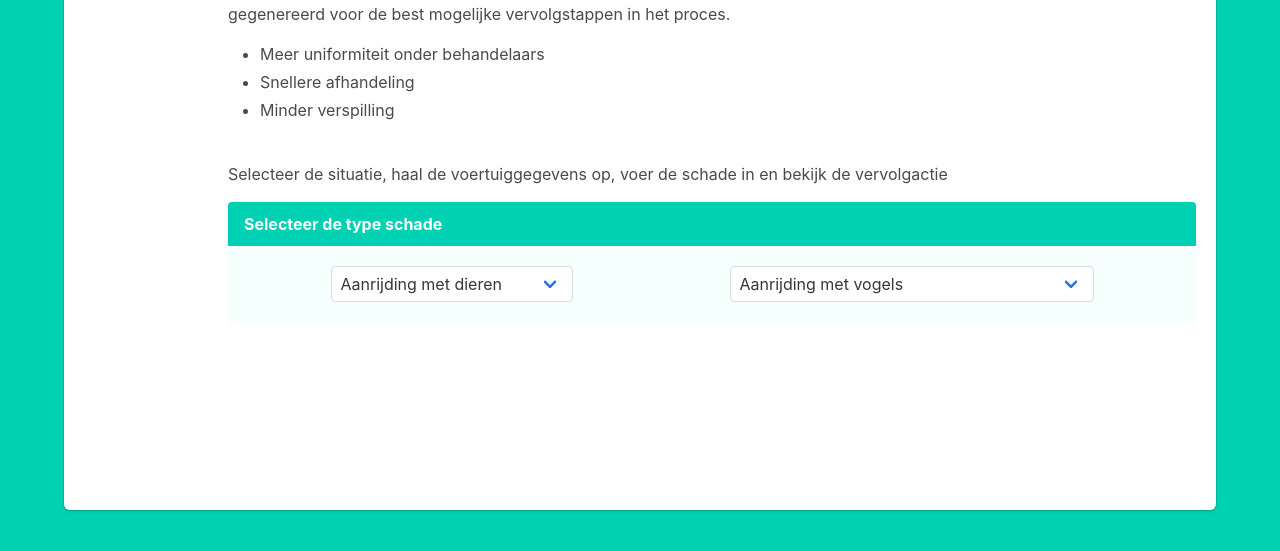
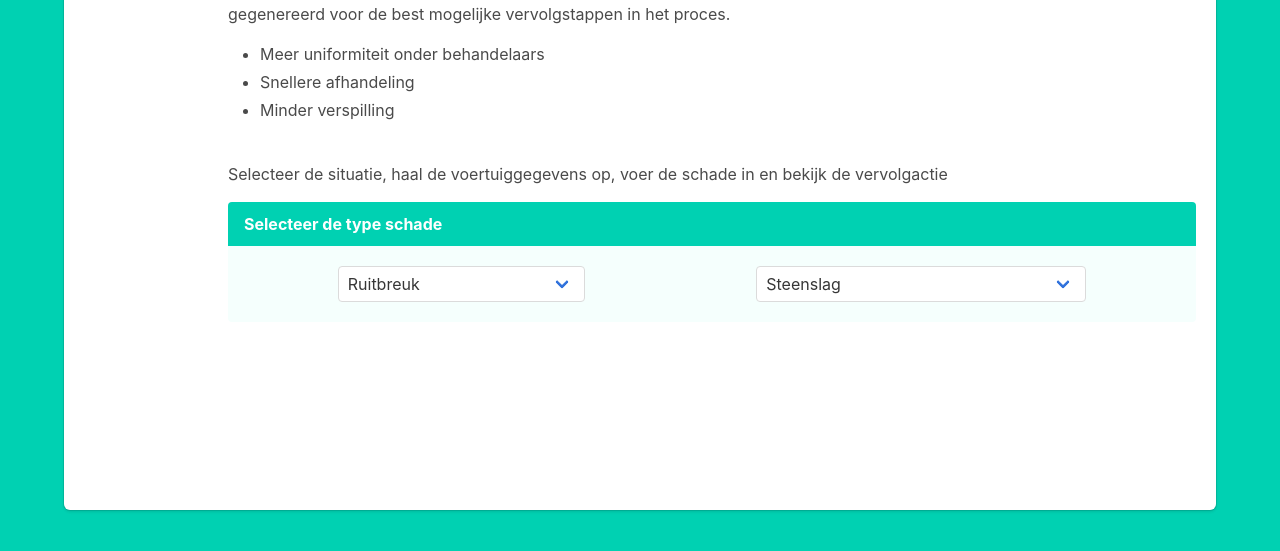
Before and after one commit to buskensr/pocsite, a plain HTML site: page index.html in a window 1280 px wide. Shown: the part 253-804 px from the top of the page. Drawn offline with nearby package versions, Linux system fonts and the light colour scheme.

Commit message:
Update index.html

```diff
--- a/index.html
+++ b/index.html
@@ -106,12 +106,11 @@
                                                                     <div class="control is-centered">
                                                                       <div class="select">
                                                                         <select id=TYPESCHADE>
-                                                                          <option>Aanrijding met dieren</option>
-                                                                          <option>Brand</option>
+                                                                            <option>Ruitbreuk</option>
+
                                                                           <option>Eenzijdig ongeval</option>
-                                                                          <option>Inbraak</option>
-                                                                          <option>Storm Natuur</option>
-                                                                          <option>Van buitenkomend onheil</option>
+
+                                                                       <option>Aanrijding met tegenpartij</option>
                                                                         </select>
                                                                       </div>
                                                                     </div>
@@ -124,49 +123,10 @@
                                                                     <div class="control is-centered">
                                                                       <div class="select">
                                                                         <select>
-                                                                                <option>Aanrijding met vogels </option>
-                                                                                <option>Artikel 185 WVW </option>
-                                                                                <option>Loslopend dier of vogel </option>
-                                                                                <option>Overstekend dier</option>
-                                                                                <option>Rampen </option>
-                                                                                <option>Blikseminslag </option>
-                                                                                <option>Eigen Gebrek</option>
-                                                                                <option>Kortsluiting  </option>
-                                                                                <option>Ontploffing </option>
-                                                                                <option>Overig / Vandalisme </option>
-                                                                                <option>Overslag naburige brand </option>
-                                                                                <option>Vandalisme</option>
-                                                                                <option>Zelfontbranding </option>
-                                                                                <option>Afvallende lading </option>
-                                                                                <option>Autoschade met WBF</option>
-                                                                                <option>Bekleding schade door transport gewond</option>
-                                                                                <option>Bevuild wegdek</option>
-                                                                                <option>Eenzijdig ongeval </option>
-                                                                                <option>Geen voorrang verleend</option>
-                                                                                <option>Instorten</option>
-                                                                                <option>Omslaan </option>
-                                                                                <option>Overig</option>
-                                                                                <option>Overig/onbekend </option>
-                                                                                <option>Parkeerschade </option>
-                                                                                <option>Pech  </option>
-                                                                                <option>Schroeischade </option>
-                                                                                <option>Storm </option>
-                                                                                <option>Te water raken</option>
-                                                                                <option>Vallend gesteente</option>
-                                                                                <option>Vallend vliegtuig </option>
-                                                                                <option>Van de weg raken</option>
-                                                                                <option>Diefstal partieel </option>
-                                                                                <option>Diefstal sleutels </option>
-                                                                                <option>Inbraak </option>
-                                                                                <option>Overig  </option>
-                                                                                <option>Verlies / Diefstal sleutels </option>
-                                                                                <option>Hagel </option>
-                                                                                <option>Overstroming </option>
-                                                                                <option>Rampen</option>
-                                                                                <option>Overig  </option>
-                                                                                <option>Rellen</option>
-                                                                                <option>Vandalisme</option>
-
+                                                                                <option>Steenslag</option>
+                                                                                <option>Artikel 54 RVV bijzondere verrichting</option>
+                                                                                <option>Parkeerschade</option>
+                                                                                <option>Eenzijdig ongeval</option>
 
                                                                         </select>
                                                                       </div>
```
